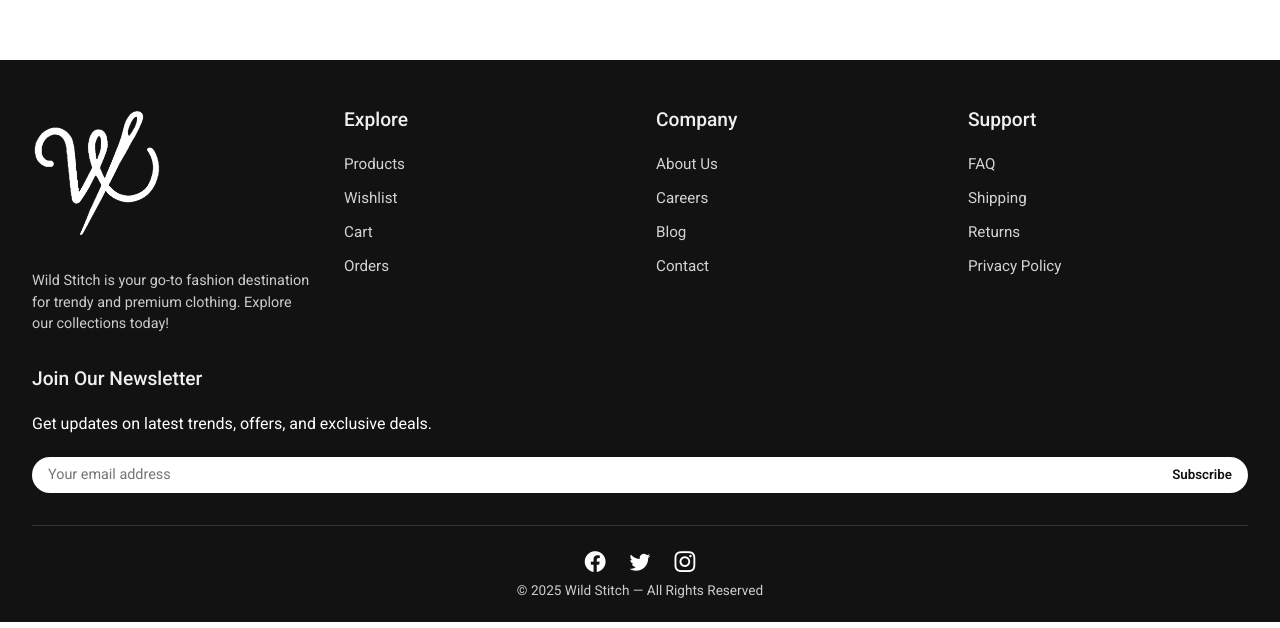
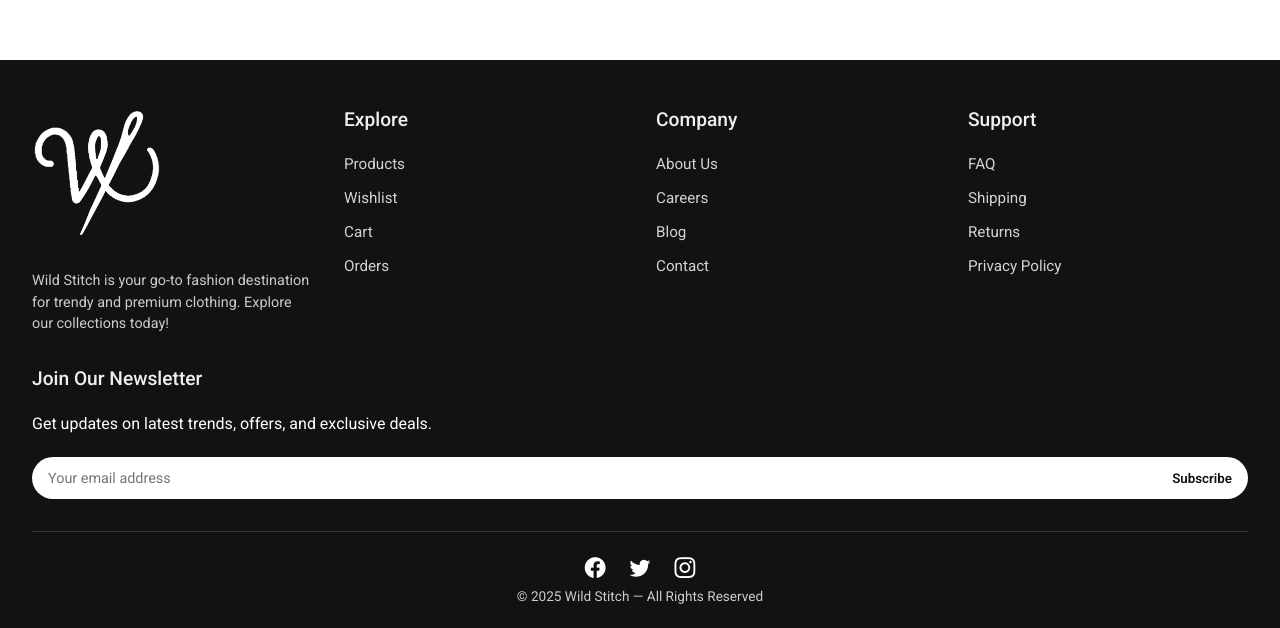
Before and after one commit to anujkaran12/CLOTHING-MERN-CLIENT, a React (Create React App) app: page /Cart in a window 1280 px wide. Shown: the part 832-1460 px from the top of the page. Built offline with nearby package versions, Linux system fonts and the light colour scheme; no server answers.

Commit message:
minor changes in footer

```diff
--- a/src/Components/Footer/Footer.css
+++ b/src/Components/Footer/Footer.css
@@ -69,14 +69,14 @@
 }
 .newsletter-input input {
   flex: 1;
-  padding: 0.6rem 1rem;
+  padding: 0.8rem 1rem;
   border-radius: 30px 0 0 30px;
   border: none;
   outline: none;
   font-size: 0.9rem;
 }
 .newsletter-input button {
-  padding: 0.6rem 1rem;
+  padding: 0.8rem 1rem;
   border: none;
   border-radius: 0 30px 30px 0;
   background: #fff;
```
